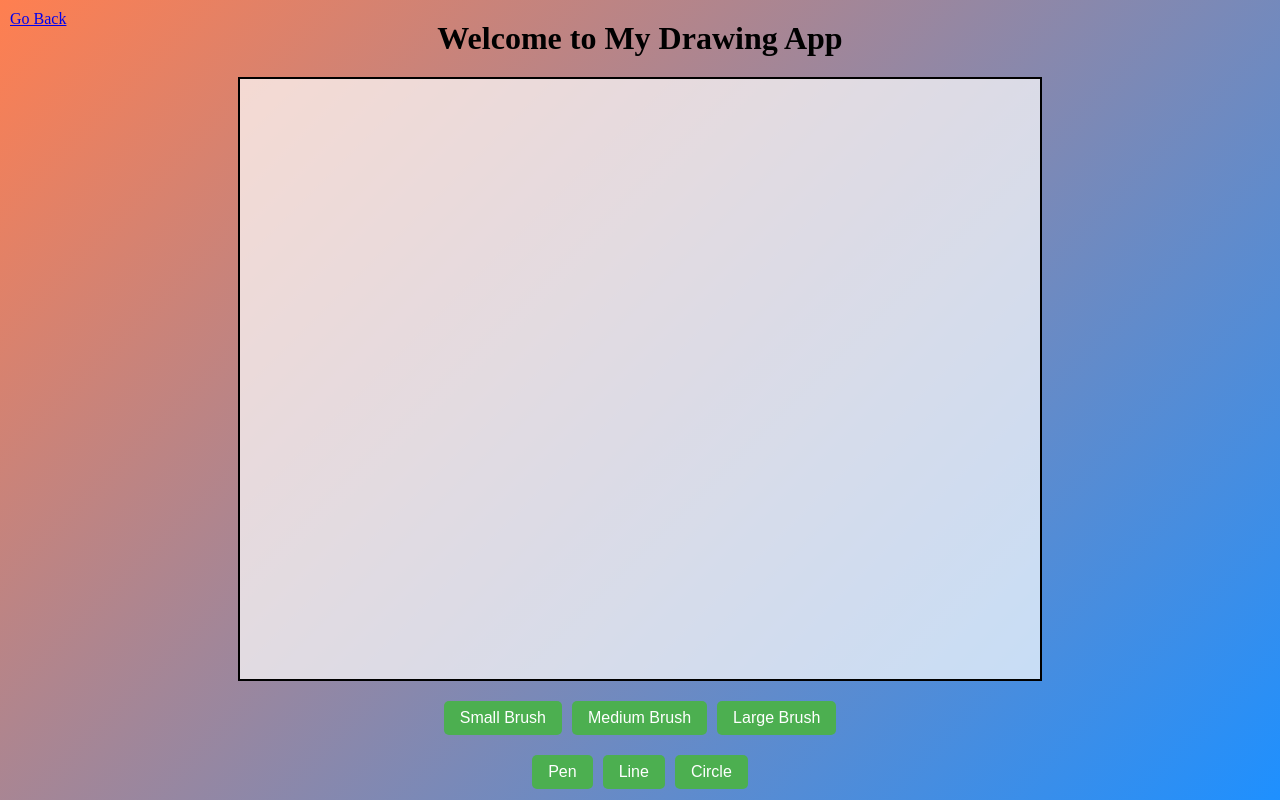
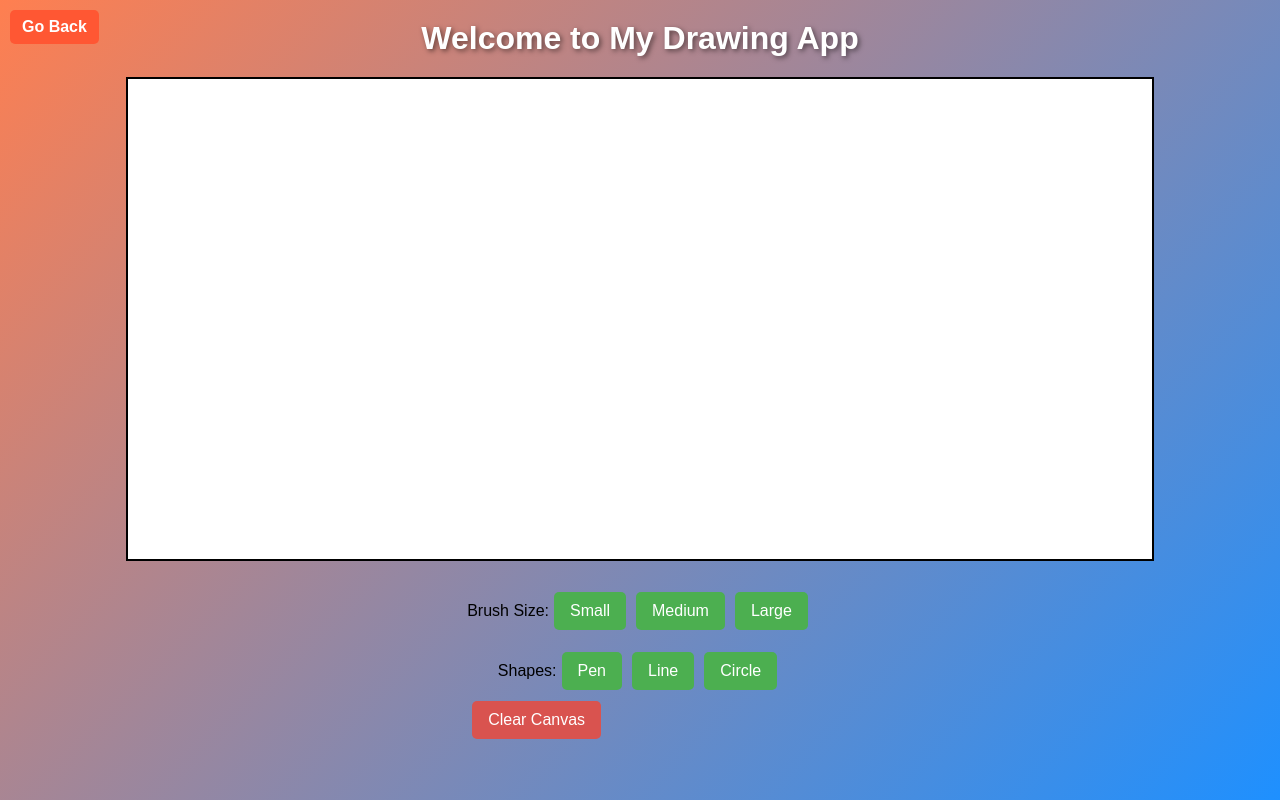
Before and after one commit to theonehash/drawing-app, a plain HTML site: page index.html in a window 1280 px wide. Drawn offline with Linux system fonts and the light colour scheme.

Commit message:
Fixed code error in html,Css, and Js

```diff
--- a/index.html
+++ b/index.html
@@ -7,24 +7,30 @@
   <link rel="stylesheet" href="styles.css">
 </head>
 <body>
-  <a href="https://funny-hamster-5b8896.netlify.app/" class="cta-btn" style="position: fixed; top: 0; left: 0; margin: 10px;">Go Back</a>
+  <a href="https://funny-hamster-5b8896.netlify.app/" class="cta-btn">Go Back</a>
+
   <h1>Welcome to My Drawing App</h1>
-  <canvas id="drawing-canvas" width="800" height="600"></canvas>
 
-  <!-- Add buttons for changing brush size -->
+  <canvas id="drawing-canvas"></canvas>
+
+  <div class="controls">
     <div class="brush-sizes">
-    <button onclick="changeBrushSize(3)">Small Brush</button>
-    <button onclick="changeBrushSize(8)">Medium Brush</button>
-    <button onclick="changeBrushSize(15)">Large Brush</button>
+      <p>Brush Size:</p>
+      <button onclick="changeBrushSize(3)">Small</button>
+      <button onclick="changeBrushSize(8)">Medium</button>
+      <button onclick="changeBrushSize(15)">Large</button>
     </div>
 
-  <!-- Add buttons for changing drawing shape fcgfgf-->
     <div class="shapes">
+      <p>Shapes:</p>
       <button onclick="setPen()">Pen</button>
       <button onclick="setLine()">Line</button>
       <button onclick="setCircle()">Circle</button>
     </div>
 
+    <button id="clear-canvas">Clear Canvas</button>
+  </div>
+
   <script src="script.js"></script>
 </body>
 </html>
--- a/script.js
+++ b/script.js
@@ -1,64 +1,111 @@
-const canvas = document.getElementById('drawing-canvas');
-const ctx = canvas.getContext('2d');
+const canvas = document.getElementById("drawing-canvas");
+const ctx = canvas.getContext("2d");
 let isDrawing = false;
-let brushSize = 5; // Default brush size
-let drawingShape = 'pen'; // Default drawing shape
+let brushSize = 5;
+let drawingShape = "pen";
+let startX, startY;
+let savedImage; // Stores previous drawings
+resizeCanvas();
 
-function startPosition(e) {
-  isDrawing = true;
-  draw(e);
+// Resize canvas dynamically
+function resizeCanvas() {
+  canvas.width = window.innerWidth * 0.8;
+  canvas.height = window.innerHeight * 0.6;
+  ctx.fillStyle = "white"; // Set background to white
+  ctx.fillRect(0, 0, canvas.width, canvas.height);
 }
 
-function endPosition() {
+// Start drawing
+canvas.addEventListener("mousedown", (e) => {
+  isDrawing = true;
+  startX = e.clientX - canvas.offsetLeft;
+  startY = e.clientY - canvas.offsetTop;
+
+  if (drawingShape === "pen") {
+    draw(e); // Start drawing immediately
+  } else {
+    savedImage = ctx.getImageData(0, 0, canvas.width, canvas.height); // Save previous drawings
+  }
+});
+
+// Stop drawing
+canvas.addEventListener("mouseup", (e) => {
   isDrawing = false;
   ctx.beginPath();
-}
 
-function draw(e) {
+  if (drawingShape === "line" || drawingShape === "circle") {
+    draw(e); // Finish shape drawing when mouse is released
+  }
+});
+
+// Draw on mouse move
+canvas.addEventListener("mousemove", (e) => {
   if (!isDrawing) return;
+  if (drawingShape === "pen") {
+    draw(e);
+  } else if (drawingShape === "line" || drawingShape === "circle") {
+    redrawCanvas(); // Restore previous drawings
+    draw(e);
+  }
+});
 
-  ctx.lineWidth = brushSize;
-  ctx.lineCap = 'round';
-  ctx.strokeStyle = 'black';
+// Clear canvas button
+document.getElementById("clear-canvas").addEventListener("click", () => {
+  ctx.clearRect(0, 0, canvas.width, canvas.height);
+  ctx.fillStyle = "white"; // Reset background to white
+  ctx.fillRect(0, 0, canvas.width, canvas.height);
+});
 
-  if (drawingShape === 'pen') {
-    ctx.lineTo(e.clientX - canvas.offsetLeft, e.clientY - canvas.offsetTop);
-  } else if (drawingShape === 'line') {
-    ctx.clearRect(0, 0, canvas.width, canvas.height);
-    ctx.beginPath();
-    ctx.moveTo(e.clientX - canvas.offsetLeft, e.clientY - canvas.offsetTop);
-    ctx.lineTo(canvas.width / 2, canvas.height / 2);
-  } else if (drawingShape === 'circle') {
-    const radius = Math.sqrt(
-      Math.pow(e.clientX - canvas.offsetLeft - canvas.width / 2, 2) +
-      Math.pow(e.clientY - canvas.offsetTop - canvas.height / 2, 2)
-    );
-    ctx.clearRect(0, 0, canvas.width, canvas.height);
-    ctx.beginPath();
-    ctx.arc(canvas.width / 2, canvas.height / 2, radius, 0, 2 * Math.PI);
-  }
-
-  ctx.stroke();
-  ctx.beginPath();
-  ctx.moveTo(e.clientX - canvas.offsetLeft, e.clientY - canvas.offsetTop);
-}
-
+// Set brush size dynamically
 function changeBrushSize(size) {
   brushSize = size;
 }
 
+// Change to Pen mode
 function setPen() {
-  drawingShape = 'pen';
+  drawingShape = "pen";
 }
 
+// Change to Line mode
 function setLine() {
-  drawingShape = 'line';
+  drawingShape = "line";
 }
 
+// Change to Circle mode
 function setCircle() {
-  drawingShape = 'circle';
+  drawingShape = "circle";
 }
 
-canvas.addEventListener('mousedown', startPosition);
-canvas.addEventListener('mouseup', endPosition);
-canvas.addEventListener('mousemove', draw);
+// Drawing function
+function draw(e) {
+  let x = e.clientX - canvas.offsetLeft;
+  let y = e.clientY - canvas.offsetTop;
+
+  ctx.lineWidth = brushSize;
+  ctx.lineCap = "round";
+  ctx.strokeStyle = "black";
+
+  if (drawingShape === "pen") {
+    ctx.lineTo(x, y);
+    ctx.stroke();
+    ctx.beginPath();
+    ctx.moveTo(x, y);
+  } else if (drawingShape === "line") {
+    ctx.beginPath();
+    ctx.moveTo(startX, startY);
+    ctx.lineTo(x, y);
+    ctx.stroke();
+  } else if (drawingShape === "circle") {
+    let radius = Math.sqrt(Math.pow(x - startX, 2) + Math.pow(y - startY, 2));
+    ctx.beginPath();
+    ctx.arc(startX, startY, radius, 0, 2 * Math.PI);
+    ctx.stroke();
+  }
+}
+
+// Restore previous drawings
+function redrawCanvas() {
+  if (savedImage) {
+    ctx.putImageData(savedImage, 0, 0);
+  }
+}
--- a/styles.css
+++ b/styles.css
@@ -7,40 +7,71 @@ body {
   align-items: center;
   min-height: 100vh;
   background-image: linear-gradient(135deg, #FF7F50, #1E90FF);
+  font-family: Arial, sans-serif;
 }
 
 h1 {
   margin: 20px 0;
+  color: white;
+  text-shadow: 2px 2px 5px rgba(0, 0, 0, 0.5);
 }
 
 canvas {
-  border: 2px solid #000;
-  background-color: rgba(255, 255, 255, 0.7);
+  border: 2px solid black;
+  background-color: rgba(255, 255, 255, 0.8);
   cursor: crosshair;
+  width: 80vw;
+  height: 60vh;
 }
 
-/* Style for brush size and shape buttons */
+.controls {
+  margin-top: 15px;
+}
+
 .brush-sizes,
 .shapes {
   display: flex;
   justify-content: center;
   align-items: center;
-  margin-top: 20px;
+  margin-top: 10px;
 }
 
-.brush-sizes button,
-.shapes button {
-  padding: 8px 16px;
-  margin: 0 5px;
+button {
+  padding: 10px 16px;
+  margin: 5px;
   font-size: 16px;
   background-color: #4CAF50;
-  color: #fff;
+  color: white;
   border: none;
   border-radius: 5px;
   cursor: pointer;
+  transition: background 0.3s;
 }
 
-.brush-sizes button:hover,
-.shapes button:hover {
+button:hover {
   background-color: #45a049;
 }
+
+#clear-canvas {
+  background-color: #d9534f;
+}
+
+#clear-canvas:hover {
+  background-color: #c9302c;
+}
+
+.cta-btn {
+  position: fixed;
+  top: 10px;
+  left: 10px;
+  padding: 8px 12px;
+  background-color: #ff5733;
+  color: white;
+  text-decoration: none;
+  font-weight: bold;
+  border-radius: 5px;
+}
+
+.cta-btn:hover {
+  background-color: #d9461a;
+}
```
Lines whose indentation alone changed are shown as unchanged.
